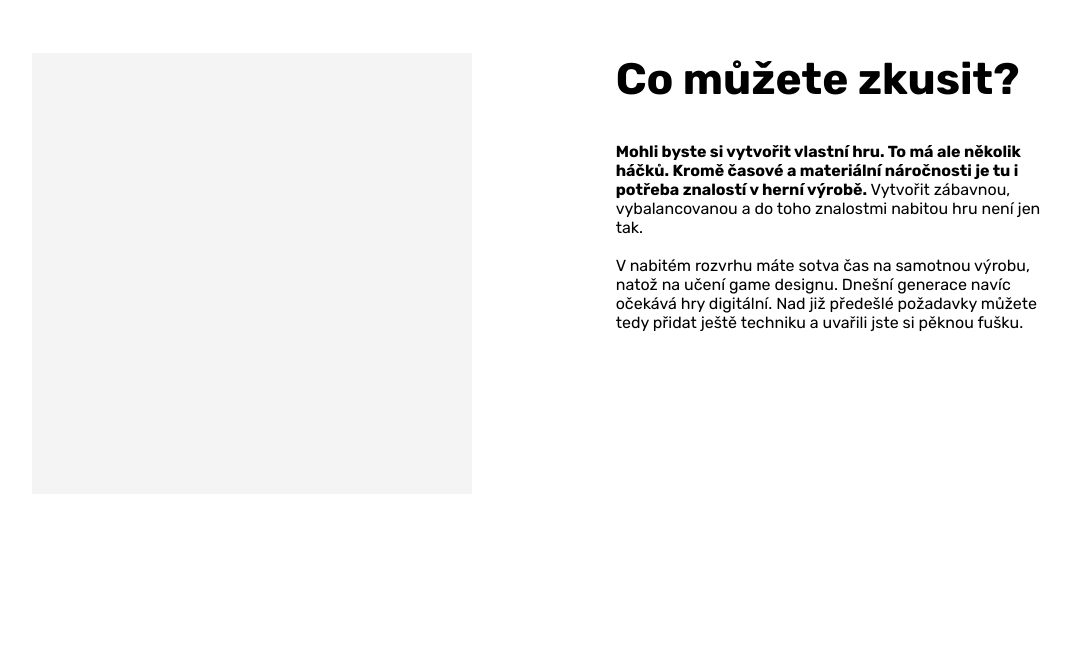
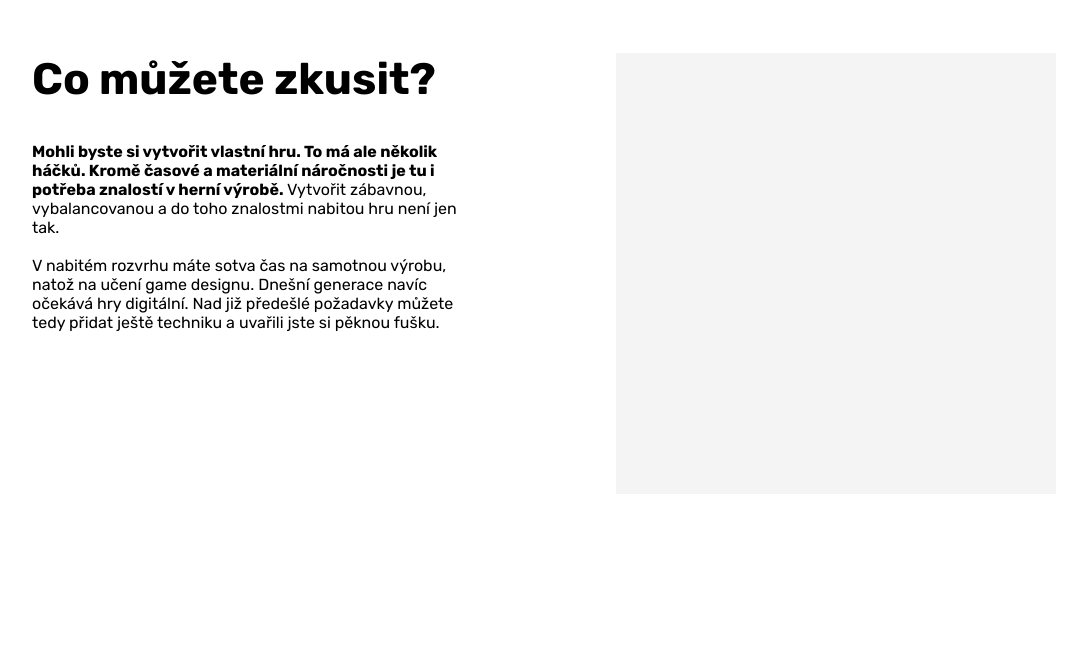
Before and after one commit to VladislavKorecky/komensky-interactive-frontend, a Next.js app: page / in a window 1280 px wide. Shown: the part 1427-2080 px from the top of the page, without its empty margins (96-1167 px from the left). Built offline with nearby package versions, Linux system fonts and the light colour scheme.

Commit message:
Adding reverse functionality to image-and-text components

```diff
--- a/src/app/page.tsx
+++ b/src/app/page.tsx
@@ -42,7 +42,7 @@ const Home: FC = () => {
                 <br />
                 <b>Řešením jsou edukační hry.</b> Pokud správně navrženy, žáci si užívají přirozenou konkurenci nebo budování a ani neví, že se vlastně něco učí. Hra může např. simulovat reálnou situaci nebo využívat školních konceptů pro dosažení cíle. Hráč se tak až při závěrečném sdílení uvědomuje svých nově získaných znalostí.
             </ImageAndText>
-            <ImageAndText heading="Co můžete zkusit?">
+            <ImageAndText heading="Co můžete zkusit?" reversed={true}>
                 <b>Mohli byste si vytvořit vlastní hru. To má ale několik háčků. Kromě časové a materiální náročnosti je tu i potřeba znalostí v herní výrobě.</b> Vytvořit zábavnou, vybalancovanou a do toho znalostmi nabitou hru není jen tak.
                 <br />
                 <br />
--- a/src/components/ImageAndText.tsx
+++ b/src/components/ImageAndText.tsx
@@ -4,18 +4,31 @@ import styles from "@/styles/ImageAndText.module.scss";
 interface ImageAndTextProps {
     containerRef?: MutableRefObject<HTMLElement | null>
     heading: string,
+    reversed?: boolean,
     children: ReactNode
 }
 
-const ImageAndText: FC<ImageAndTextProps> = ({containerRef, heading, children}) => {
+const ImageAndText: FC<ImageAndTextProps> = ({containerRef, heading, reversed, children}) => {
+    let first = <div className={styles.image} />;
+    let second = (
+        <div className={styles.textContainer}>
+            <h2>{heading}</h2>
+            {children}
+        </div>
+    );
+
+    // switch the order of elements if "reversed"
+    if (reversed) {
+        let temp = first;
+        first = second;
+        second = temp;
+    }
+
     return (
         <section ref={containerRef} className={styles.container}>
             {/* TODO: Add image */}
-            <div className={styles.image} />
-            <div className={styles.textContainer}>
-                <h2>{heading}</h2>
-                {children}
-            </div>
+            {first}
+            {second}
         </section>
     );
 }
```
